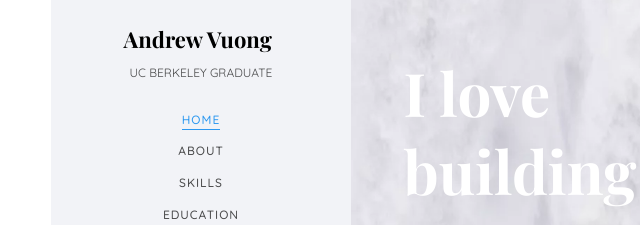
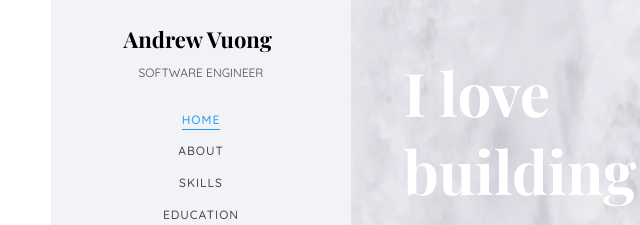
Before and after one commit to andrewvuong123/andrewvuong123.github.io, a plain HTML site: page index.html in a window 1280 px wide. Shown: the part 198-423 px from the top of the page, 4-644 px from the left. Drawn offline with nearby package versions, Linux system fonts and the light colour scheme; files whose address does not match are found by name; a web font is replaced by a local one.

Commit message:
Updated tagline

```diff
--- a/index.html
+++ b/index.html
@@ -47,7 +47,7 @@
 			<div class="text-center">
 				<div class="author-img" style="background-image: url(images/Logo.webp);"></div>
 				<h1 id="colorlib-logo"><a href="index.html">Andrew Vuong</a></h1>
-				<span class="position">UC Berkeley Graduate</span>
+				<span class="position">Software Engineer</span>
 			</div>
 			<nav id="colorlib-main-menu" role="navigation" class="navbar">
 				<div id="navbar" class="collapse">
```
